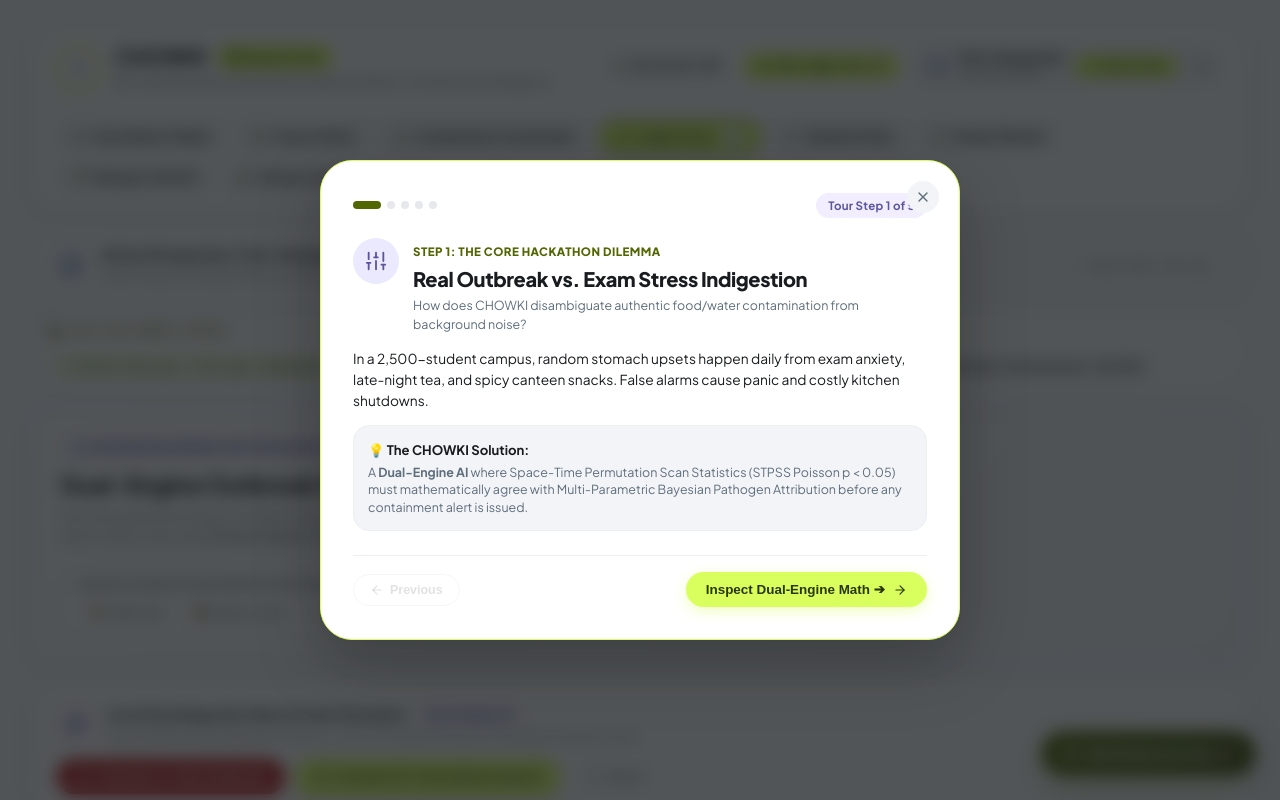
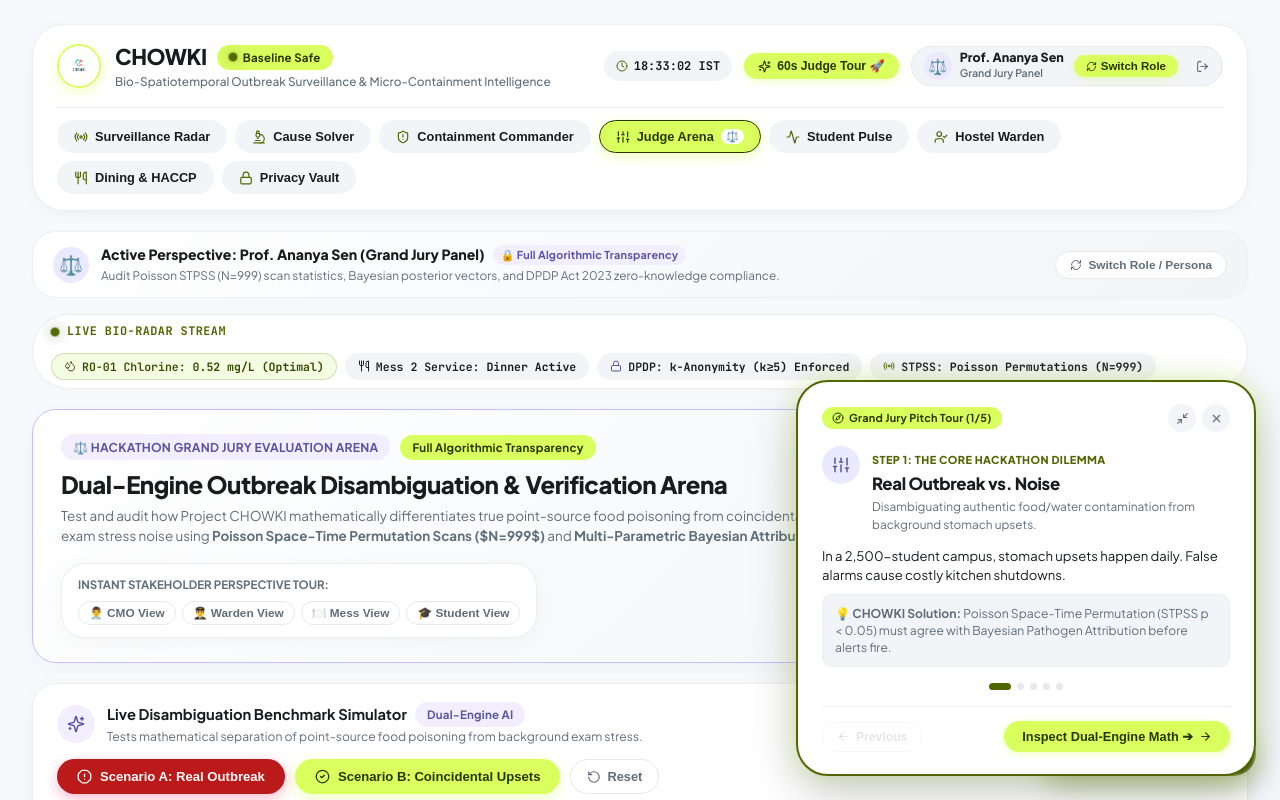
Before and after one commit to SynthReaper/chowki, a React (Vite) app in the folder apps/web/: page / in a window 1280 px wide. Both pictures are taken after a click on the button "🚀 60s Grand Jury Tour". Shown: the top 800 px of the page. Built offline with nearby package versions, Linux system fonts and the light colour scheme; no server answers.

Commit message:
feat(tour): transform Grand Jury Tour into non-blocking floating copilot dock with minimize toggle and full live dashboard view

```diff
--- a/apps/web/src/components/JudgeTourModal.jsx
+++ b/apps/web/src/components/JudgeTourModal.jsx
@@ -2,15 +2,16 @@
  * @component JudgeTourModal
  * @project Project CHOWKI — Campus Outbreak Surveillance System
  * @author Synthreaper | github.com/synthreaper/chowki
- * @description Interactive 60-Second Grand Jury Guided Pitch & Evaluation Tour
+ * @description Sleek Non-Blocking Floating Guided Copilot & Evaluation Tour for Grand Jury
  * @lastModified 2026-08-22
  */
 
 import React, { useState } from 'react';
-import { Sparkles, ArrowRight, ArrowLeft, CheckCircle2, X, Shield, Microscope, ShieldAlert, Lock, Radio, Sliders, Play, Award } from 'lucide-react';
+import { Sparkles, ArrowRight, ArrowLeft, CheckCircle2, X, Shield, Microscope, ShieldAlert, Lock, Radio, Sliders, Play, Award, Minimize2, Maximize2, Compass } from 'lucide-react';
 
 export default function JudgeTourModal({ isOpen, onClose, onNavigateTab }) {
   const [currentStep, setCurrentStep] = useState(0);
+  const [isMinimized, setIsMinimized] = useState(false);
 
   if (!isOpen) return null;
 
@@ -19,22 +20,19 @@ export default function JudgeTourModal({ isOpen, onClose, onNavigateTab }) {
       step: 1,
       tab: 'simulator',
       badge: 'Step 1: The Core Hackathon Dilemma',
-      title: 'Real Outbreak vs. Exam Stress Indigestion',
-      subtitle: 'How does CHOWKI disambiguate authentic food/water contamination from background noise?',
+      title: 'Real Outbreak vs. Noise',
+      subtitle: 'Disambiguating authentic food/water contamination from background stomach upsets.',
       icon: Sliders,
       iconBg: '#EBE9FE',
       iconColor: '#59569D',
       content: (
         <div>
-          <p style={{ fontSize: '0.86rem', color: 'var(--on-surface)', lineHeight: 1.5, marginBottom: '14px' }}>
-            In a 2,500-student campus, random stomach upsets happen daily from exam anxiety, late-night tea, and spicy canteen snacks. False alarms cause panic and costly kitchen shutdowns.
+          <p style={{ fontSize: '0.82rem', color: 'var(--on-surface)', lineHeight: 1.45, marginBottom: '10px' }}>
+            In a 2,500-student campus, stomach upsets happen daily. False alarms cause costly kitchen shutdowns.
           </p>
-          <div style={{ background: 'var(--surface-container-low)', padding: '14px', borderRadius: 'var(--radius-md)', border: '1px solid var(--surface-container)' }}>
-            <strong style={{ fontSize: '0.82rem', color: 'var(--on-surface)', display: 'block', marginBottom: '4px' }}>
-              💡 The CHOWKI Solution:
-            </strong>
-            <div style={{ fontSize: '0.78rem', color: 'var(--on-surface-variant)', lineHeight: 1.4 }}>
-              A <strong>Dual-Engine AI</strong> where Space-Time Permutation Scan Statistics (STPSS Poisson p &lt; 0.05) must mathematically agree with Multi-Parametric Bayesian Pathogen Attribution before any containment alert is issued.
+          <div style={{ background: 'var(--surface-container-low)', padding: '10px 12px', borderRadius: 'var(--radius-sm)', border: '1px solid var(--surface-container)' }}>
+            <div style={{ fontSize: '0.76rem', color: 'var(--on-surface-variant)', lineHeight: 1.4 }}>
+              💡 <strong>CHOWKI Solution:</strong> Poisson Space-Time Permutation (STPSS p &lt; 0.05) must agree with Bayesian Pathogen Attribution before alerts fire.
             </div>
           </div>
         </div>
@@ -45,35 +43,35 @@ export default function JudgeTourModal({ isOpen, onClose, onNavigateTab }) {
       step: 2,
       tab: 'simulator',
       badge: 'Step 2: Mathematical Rigor (N=999)',
-      title: 'Poisson STPSS & Bayesian Attribution',
-      subtitle: 'Zero black-box AI hallucinations. 100% transparent statistical epidemiology.',
+      title: 'Poisson STPSS & Bayesian Model',
+      subtitle: 'Zero black-box hallucinations. 100% transparent statistical epidemiology.',
       icon: Radio,
       iconBg: '#F4FDE2',
       iconColor: '#364B00',
       content: (
         <div>
-          <div style={{ display: 'grid', gridTemplateColumns: '1fr 1fr', gap: '10px', marginBottom: '12px' }}>
-            <div style={{ background: '#FFFFFF', padding: '12px', borderRadius: 'var(--radius-sm)', border: '1px solid var(--surface-container)' }}>
-              <div style={{ fontSize: '0.74rem', fontWeight: '800', color: 'var(--primary)', marginBottom: '4px' }}>
-                📐 TIER 1: STPSS POISSON
+          <div style={{ display: 'grid', gridTemplateColumns: '1fr 1fr', gap: '8px', marginBottom: '8px' }}>
+            <div style={{ background: '#FFFFFF', padding: '10px', borderRadius: 'var(--radius-sm)', border: '1px solid var(--surface-container)' }}>
+              <div style={{ fontSize: '0.7rem', fontWeight: '800', color: 'var(--primary)' }}>
+                📐 STPSS POISSON
               </div>
-              <div className="font-mono" style={{ fontSize: '0.72rem', color: 'var(--on-surface)' }}>
+              <div className="font-mono" style={{ fontSize: '0.74rem', color: 'var(--on-surface)', fontWeight: '700' }}>
                 LLR = 4.82 (p = 0.002)
               </div>
-              <div style={{ fontSize: '0.68rem', color: 'var(--on-surface-variant)', marginTop: '2px' }}>
-                N=999 Monte Carlo permutations confirm contiguous room clustering.
+              <div style={{ fontSize: '0.65rem', color: 'var(--on-surface-variant)', marginTop: '2px' }}>
+                N=999 Monte Carlo permutations.
               </div>
             </div>
 
-            <div style={{ background: '#FFFFFF', padding: '12px', borderRadius: 'var(--radius-sm)', border: '1px solid var(--surface-container)' }}>
-              <div style={{ fontSize: '0.74rem', fontWeight: '800', color: 'var(--tertiary)', marginBottom: '4px' }}>
-                🔬 TIER 2: BAYESIAN MODEL
+            <div style={{ background: '#FFFFFF', padding: '10px', borderRadius: 'var(--radius-sm)', border: '1px solid var(--surface-container)' }}>
+              <div style={{ fontSize: '0.7rem', fontWeight: '800', color: 'var(--tertiary)' }}>
+                🔬 BAYESIAN MODEL
               </div>
-              <div className="font-mono" style={{ fontSize: '0.72rem', color: 'var(--on-surface)' }}>
+              <div className="font-mono" style={{ fontSize: '0.74rem', color: 'var(--on-surface)', fontWeight: '700' }}>
                 P(S. aureus) = 82%
               </div>
-              <div style={{ fontSize: '0.68rem', color: 'var(--on-surface-variant)', marginTop: '2px' }}>
-                Log-normal incubation fit on &Delta;t = 3.5h dinner delay.
+              <div style={{ fontSize: '0.65rem', color: 'var(--on-surface-variant)', marginTop: '2px' }}>
+                Log-normal incubation &Delta;t = 3.5h.
               </div>
             </div>
           </div>
@@ -85,18 +83,18 @@ export default function JudgeTourModal({ isOpen, onClose, onNavigateTab }) {
       step: 3,
       tab: 'investigation',
       badge: 'Step 3: Root Cause Isolation',
-      title: 'Exposure Odds Ratio Matrix (OR = 14.2)',
-      subtitle: 'Cross-tabulation isolate the suspect dish while proving water is a secondary co-factor.',
+      title: 'Exposure Odds Ratio (OR = 14.0)',
+      subtitle: 'Palak Paneer isolated as primary vehicle (p < 0.001) while RO water acts as co-factor.',
       icon: Microscope,
       iconBg: '#FFE4E6',
       iconColor: '#BA1A1A',
       content: (
         <div>
-          <p style={{ fontSize: '0.84rem', color: 'var(--on-surface)', lineHeight: 1.5, marginBottom: '10px' }}>
-            The <strong>Cause Solver</strong> executes Fisher Exact tests across all menu items. <strong>Palak Paneer (OR=14.0, p &lt; 0.001)</strong> is mathematically proven to be the primary toxic vehicle, while Dal Tadka (OR=0.04) is protective.
+          <p style={{ fontSize: '0.82rem', color: 'var(--on-surface)', lineHeight: 1.45, marginBottom: '8px' }}>
+            Fisher Exact cross-tabulation proves <strong>Palak Paneer (OR=14.0, p &lt; 0.001)</strong> is the toxic vehicle, while Dal Tadka (OR=0.04) is protective.
           </p>
-          <div style={{ fontSize: '0.76rem', color: 'var(--on-surface-variant)' }}>
-            🧪 <strong>Water Telemetry:</strong> RO Sump C had a temporary chlorine dip to 0.18 mg/L, acting as an environmental vulnerability catalyst.
+          <div style={{ fontSize: '0.74rem', color: 'var(--on-surface-variant)' }}>
+            🧪 <strong>Water Telemetry:</strong> RO Sump C had a temporary chlorine dip to 0.18 mg/L.
           </div>
         </div>
       ),
@@ -113,18 +111,18 @@ export default function JudgeTourModal({ isOpen, onClose, onNavigateTab }) {
       iconColor: '#93000A',
       content: (
         <div>
-          <div style={{ display: 'flex', flexDirection: 'column', gap: '6px', fontSize: '0.78rem', color: 'var(--on-surface-variant)', marginBottom: '12px' }}>
+          <div style={{ display: 'flex', flexDirection: 'column', gap: '5px', fontSize: '0.75rem', color: 'var(--on-surface-variant)', marginBottom: '8px' }}>
             <div style={{ display: 'flex', alignItems: 'center', gap: '6px' }}>
-              <CheckCircle2 size={13} style={{ color: 'var(--primary)' }} />
-              <span><strong>1-Click Food Lockdown:</strong> Quarantines Palak Paneer batch across campus kitchens.</span>
+              <CheckCircle2 size={12} style={{ color: 'var(--primary)' }} />
+              <span><strong>1-Click Food Lockdown:</strong> Quarantines Palak Paneer batch.</span>
             </div>
             <div style={{ display: 'flex', alignItems: 'center', gap: '6px' }}>
-              <CheckCircle2 size={13} style={{ color: 'var(--primary)' }} />
-              <span><strong>RO Shock Chlorination:</strong> Auto-elevates free chlorine to 2.0 mg/L.</span>
+              <CheckCircle2 size={12} style={{ color: 'var(--primary)' }} />
+              <span><strong>RO Shock Chlorination:</strong> Auto-elevates chlorine to 2.0 mg/L.</span>
             </div>
             <div style={{ display: 'flex', alignItems: 'center', gap: '6px' }}>
-              <CheckCircle2 size={13} style={{ color: 'var(--primary)' }} />
-              <span><strong>Geo-Fenced Advisory:</strong> Sends SMS/WhatsApp only to Block C residents (k &ge; 5).</span>
+              <CheckCircle2 size={12} style={{ color: 'var(--primary)' }} />
+              <span><strong>Geo-Fenced Advisory:</strong> SMS only to Block C residents (k &ge; 5).</span>
             </div>
           </div>
         </div>
@@ -136,21 +134,21 @@ export default function JudgeTourModal({ isOpen, onClose, onNavigateTab }) {
       tab: 'dpdp',
       badge: 'Step 5: Zero-Knowledge Privacy',
       title: 'DPDP Act 2023 Statutory Compliance',
-      subtitle: 'Salted SHA-256 tokens, k-anonymity (k≥5), and Section 8(7) instant data shredder.',
+      subtitle: 'Salted SHA-256 tokens, k-anonymity (k≥5), and Section 8(7) data shredder.',
       icon: Lock,
       iconBg: '#F2EEFF',
       iconColor: '#59569D',
       content: (
         <div>
-          <p style={{ fontSize: '0.84rem', color: 'var(--on-surface)', lineHeight: 1.5, marginBottom: '10px' }}>
-            No student names or raw roll numbers are ever stored in the database. When students submit a health pulse, their identity is cryptographically blinded at the client edge.
+          <p style={{ fontSize: '0.82rem', color: 'var(--on-surface)', lineHeight: 1.45, marginBottom: '8px' }}>
+            No student names or roll numbers stored. Identity is blinded at the client edge.
           </p>
-          <div style={{ background: '#FAFDF0', padding: '10px 14px', borderRadius: 'var(--radius-sm)', border: '1px solid var(--primary)' }}>
-            <div style={{ fontSize: '0.76rem', color: 'var(--on-surface)', fontWeight: '700' }}>
-              ⚖️ Section 8(7) Statutory Right to Withdraw Consent:
+          <div style={{ background: '#FAFDF0', padding: '8px 10px', borderRadius: 'var(--radius-sm)', border: '1px solid var(--primary)' }}>
+            <div style={{ fontSize: '0.74rem', color: 'var(--on-surface)', fontWeight: '700' }}>
+              ⚖️ Section 8(7) Right to Withdraw Consent:
             </div>
-            <div style={{ fontSize: '0.72rem', color: 'var(--on-surface-variant)' }}>
-              Students can shred their health records and tokens with 1 click in the Student Pulse terminal.
+            <div style={{ fontSize: '0.7rem', color: 'var(--on-surface-variant)' }}>
+              Students can shred their health tokens with 1 click in the Student Pulse portal.
             </div>
           </div>
         </div>
@@ -184,46 +182,59 @@ export default function JudgeTourModal({ isOpen, onClose, onNavigateTab }) {
     }
   };
 
+  const handleJumpToStep = (index) => {
+    setCurrentStep(index);
+    if (onNavigateTab) {
+      onNavigateTab(TOUR_STEPS[index].tab);
+    }
+  };
+
   return (
-    <div style={{
+    <div
+      style={{
         position: 'fixed',
-      top: 0,
-      left: 0,
-      right: 0,
-      bottom: 0,
-      backgroundColor: 'rgba(25, 28, 31, 0.75)',
-      backdropFilter: 'blur(8px)',
+        bottom: '24px',
+        right: '24px',
         zIndex: 10000,
-      display: 'flex',
-      alignItems: 'center',
-      justifyContent: 'center',
-      padding: '20px'
-    }}>
+        width: '460px',
+        maxWidth: 'calc(100vw - 36px)',
+        pointerEvents: 'auto'
+      }}
+    >
       <div
         className="luminous-card"
         style={{
-          width: '100%',
-          maxWidth: '640px',
-          padding: '32px',
+          padding: isMinimized ? '14px 18px' : '22px 24px',
           borderRadius: 'var(--radius-xl)',
           background: '#FFFFFF',
-          border: '1.5px solid var(--primary-container)',
-          boxShadow: '0 24px 64px rgba(0, 0, 0, 0.25)',
-          position: 'relative'
+          border: '2px solid var(--primary)',
+          boxShadow: '0 16px 48px rgba(0, 0, 0, 0.22), 0 0 24px var(--primary-glow)',
+          transition: 'all 0.25s cubic-bezier(0.16, 1, 0.3, 1)'
         }}
       >
-        {/* Close Button */}
+        {/* Top Header & Window Controls */}
+        <div style={{ display: 'flex', alignItems: 'center', justifyContent: 'space-between', marginBottom: isMinimized ? '0px' : '14px' }}>
+
+          {/* Left Step Pill */}
+          <div style={{ display: 'flex', alignItems: 'center', gap: '8px' }}>
+            <span className="pill-badge badge-lime" style={{ fontSize: '0.68rem', padding: '3px 10px', display: 'flex', alignItems: 'center', gap: '5px' }}>
+              <Compass size={12} />
+              Grand Jury Pitch Tour ({currentStep + 1}/{TOUR_STEPS.length})
+            </span>
+          </div>
+
+          {/* Right Minimize & Close Buttons */}
+          <div style={{ display: 'flex', alignItems: 'center', gap: '6px' }}>
             <button
-          onClick={onClose}
+              type="button"
+              onClick={() => setIsMinimized(!isMinimized)}
+              title={isMinimized ? 'Expand Tour Details' : 'Minimize Tour HUD'}
               style={{
-            position: 'absolute',
-            top: '20px',
-            right: '20px',
                 background: 'var(--surface-container-low)',
                 border: 'none',
                 borderRadius: 'var(--radius-full)',
-            width: '32px',
-            height: '32px',
+                width: '28px',
+                height: '28px',
                 display: 'flex',
                 alignItems: 'center',
                 justifyContent: 'center',
@@ -231,36 +242,39 @@ export default function JudgeTourModal({ isOpen, onClose, onNavigateTab }) {
                 color: 'var(--on-surface-variant)'
               }}
             >
-          <X size={16} />
+              {isMinimized ? <Maximize2 size={13} /> : <Minimize2 size={13} />}
             </button>
 
-        {/* Top Progress Indicator */}
-        <div style={{ display: 'flex', alignItems: 'center', justifyContent: 'space-between', marginBottom: '20px' }}>
-          <div style={{ display: 'flex', alignItems: 'center', gap: '6px' }}>
-            {TOUR_STEPS.map((_, i) => (
-              <div
-                key={i}
+            <button
+              type="button"
+              onClick={onClose}
+              title="Close Tour"
               style={{
-                  width: i === currentStep ? '28px' : '8px',
-                  height: '8px',
+                background: 'var(--surface-container-low)',
+                border: 'none',
                 borderRadius: 'var(--radius-full)',
-                  background: i === currentStep ? 'var(--primary)' : i < currentStep ? 'var(--primary-container)' : 'var(--surface-container-high)',
-                  transition: 'all 0.2s ease'
+                width: '28px',
+                height: '28px',
+                display: 'flex',
+                alignItems: 'center',
+                justifyContent: 'center',
+                cursor: 'pointer',
+                color: 'var(--on-surface-variant)'
               }}
-              />
-            ))}
+            >
+              <X size={13} />
+            </button>
           </div>
 
-          <span className="pill-badge badge-lavender" style={{ fontSize: '0.72rem' }}>
-            Tour Step {currentStep + 1} of {TOUR_STEPS.length}
-          </span>
         </div>
 
-        {/* Step Header */}
-        <div style={{ display: 'flex', alignItems: 'flex-start', gap: '14px', marginBottom: '16px' }}>
+        {/* Minimized Compact Bar View */}
+        {isMinimized ? (
+          <div style={{ display: 'flex', alignItems: 'center', justifyContent: 'space-between', gap: '12px', marginTop: '6px' }}>
+            <div style={{ display: 'flex', alignItems: 'center', gap: '8px', overflow: 'hidden' }}>
               <div style={{
-            width: '46px',
-            height: '46px',
+                width: '28px',
+                height: '28px',
                 borderRadius: 'var(--radius-full)',
                 background: current.iconBg,
                 color: current.iconColor,
@@ -269,48 +283,126 @@ export default function JudgeTourModal({ isOpen, onClose, onNavigateTab }) {
                 justifyContent: 'center',
                 flexShrink: 0
               }}>
-            <StepIcon size={22} />
+                <StepIcon size={14} />
+              </div>
+              <div style={{ fontSize: '0.8rem', fontWeight: '800', color: 'var(--on-surface)', whiteSpace: 'nowrap', textOverflow: 'ellipsis', overflow: 'hidden' }}>
+                {current.title}
+              </div>
+            </div>
+
+            <div style={{ display: 'flex', alignItems: 'center', gap: '6px', flexShrink: 0 }}>
+              <button
+                type="button"
+                onClick={handlePrev}
+                disabled={currentStep === 0}
+                style={{
+                  padding: '4px 8px',
+                  borderRadius: 'var(--radius-sm)',
+                  border: '1px solid var(--surface-container)',
+                  background: 'transparent',
+                  cursor: currentStep === 0 ? 'not-allowed' : 'pointer',
+                  opacity: currentStep === 0 ? 0.3 : 1
+                }}
+              >
+                <ArrowLeft size={12} />
+              </button>
+
+              <button
+                type="button"
+                onClick={handleNext}
+                className="btn-lime"
+                style={{
+                  padding: '5px 12px',
+                  fontSize: '0.74rem',
+                  fontWeight: '800',
+                  borderRadius: 'var(--radius-full)'
+                }}
+              >
+                <span>{currentStep < TOUR_STEPS.length - 1 ? 'Next' : 'Done'}</span>
+                <ArrowRight size={12} style={{ marginLeft: '4px' }} />
+              </button>
+            </div>
+          </div>
+        ) : (
+          /* Expanded Full Walkthrough View */
+          <>
+            {/* Step Header */}
+            <div style={{ display: 'flex', alignItems: 'flex-start', gap: '12px', marginBottom: '12px' }}>
+              <div style={{
+                width: '38px',
+                height: '38px',
+                borderRadius: 'var(--radius-full)',
+                background: current.iconBg,
+                color: current.iconColor,
+                display: 'flex',
+                alignItems: 'center',
+                justifyContent: 'center',
+                flexShrink: 0
+              }}>
+                <StepIcon size={18} />
               </div>
 
               <div>
-            <span style={{ fontSize: '0.72rem', fontWeight: '800', color: 'var(--primary)', textTransform: 'uppercase', letterSpacing: '0.04em' }}>
+                <span style={{ fontSize: '0.68rem', fontWeight: '800', color: 'var(--primary)', textTransform: 'uppercase', letterSpacing: '0.04em' }}>
                   {current.badge}
                 </span>
-            <h3 style={{ fontSize: '1.25rem', fontWeight: '800', color: 'var(--on-surface)', letterSpacing: '-0.02em', marginTop: '2px' }}>
+                <h3 style={{ fontSize: '1.05rem', fontWeight: '800', color: 'var(--on-surface)', letterSpacing: '-0.02em', marginTop: '1px' }}>
                   {current.title}
                 </h3>
-            <p style={{ fontSize: '0.78rem', color: 'var(--on-surface-variant)', marginTop: '2px' }}>
+                <p style={{ fontSize: '0.74rem', color: 'var(--on-surface-variant)', marginTop: '2px' }}>
                   {current.subtitle}
                 </p>
               </div>
             </div>
 
-        {/* Step Body */}
-        <div style={{ marginBottom: '24px' }}>
+            {/* Step Body Content */}
+            <div style={{ marginBottom: '16px' }}>
               {current.content}
             </div>
 
+            {/* Step Jump Dots */}
+            <div style={{ display: 'flex', alignItems: 'center', justifyContent: 'center', gap: '6px', marginBottom: '16px' }}>
+              {TOUR_STEPS.map((step, idx) => (
+                <button
+                  key={idx}
+                  type="button"
+                  onClick={() => handleJumpToStep(idx)}
+                  title={`Jump to ${step.badge}`}
+                  style={{
+                    width: idx === currentStep ? '22px' : '7px',
+                    height: '7px',
+                    borderRadius: 'var(--radius-full)',
+                    background: idx === currentStep ? 'var(--primary)' : idx < currentStep ? 'var(--primary-container)' : 'var(--surface-container-high)',
+                    border: 'none',
+                    padding: 0,
+                    cursor: 'pointer',
+                    transition: 'all 0.2s ease'
+                  }}
+                />
+              ))}
+            </div>
+
             {/* Footer Navigation Buttons */}
-        <div style={{ display: 'flex', alignItems: 'center', justifyContent: 'space-between', borderTop: '1px solid var(--surface-container)', paddingTop: '16px' }}>
+            <div style={{ display: 'flex', alignItems: 'center', justifyContent: 'space-between', borderTop: '1px solid var(--surface-container)', paddingTop: '14px' }}>
               <button
                 type="button"
                 onClick={handlePrev}
                 disabled={currentStep === 0}
                 style={{
-              padding: '8px 16px',
+                  padding: '7px 14px',
                   borderRadius: 'var(--radius-full)',
                   border: '1px solid var(--surface-container-high)',
                   background: 'transparent',
-              fontSize: '0.78rem',
+                  fontSize: '0.76rem',
                   fontWeight: '700',
                   cursor: currentStep === 0 ? 'not-allowed' : 'pointer',
-              opacity: currentStep === 0 ? 0.4 : 1,
+                  opacity: currentStep === 0 ? 0.35 : 1,
                   display: 'flex',
                   alignItems: 'center',
                   gap: '6px'
                 }}
               >
-            <ArrowLeft size={14} />
+                <ArrowLeft size={13} />
                 Previous
               </button>
 
@@ -319,17 +411,20 @@ export default function JudgeTourModal({ isOpen, onClose, onNavigateTab }) {
                 onClick={handleNext}
                 className="btn-lime"
                 style={{
-              padding: '10px 20px',
-              fontSize: '0.84rem',
+                  padding: '8px 18px',
+                  fontSize: '0.8rem',
                   display: 'flex',
                   alignItems: 'center',
-              gap: '8px'
+                  gap: '6px',
+                  boxShadow: '0 2px 10px var(--primary-glow)'
                 }}
               >
                 <span>{current.cta}</span>
-            {currentStep < TOUR_STEPS.length - 1 ? <ArrowRight size={14} /> : <Award size={14} />}
+                {currentStep < TOUR_STEPS.length - 1 ? <ArrowRight size={13} /> : <Award size={13} />}
               </button>
             </div>
+          </>
+        )}
 
       </div>
     </div>
```
Lines whose indentation alone changed are shown as unchanged.
